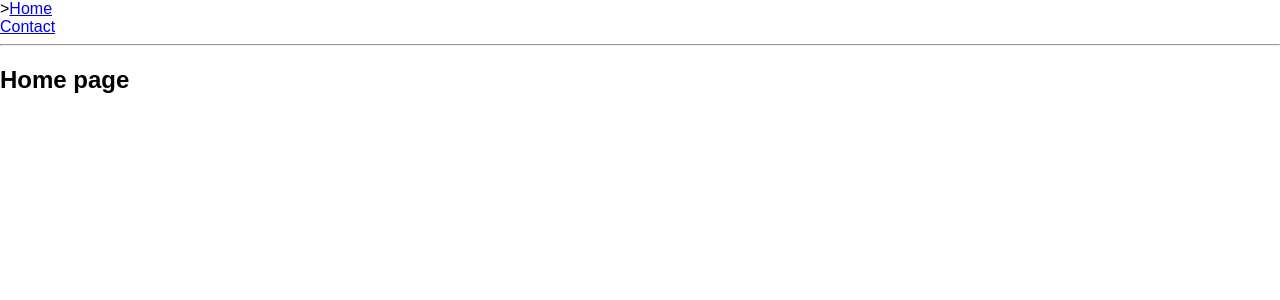
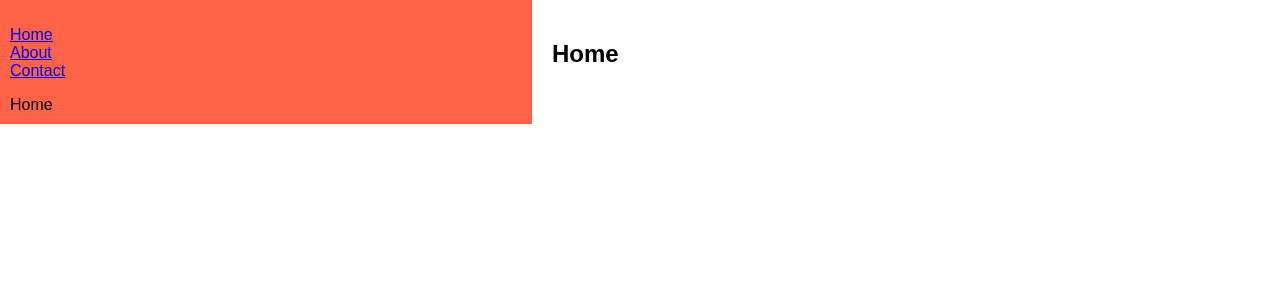
Before and after one commit to gertie-sheshe/router-4-basic, a React (Create React App) app: page / in a window 1280 px wide. Shown: the top 300 px of the page. Built offline with nearby package versions, Linux system fonts and the light colour scheme.

Commit message:
sidebar routes

```diff
--- /dev/null
+++ b/src/SideBar.js
@@ -0,0 +1,71 @@
+import React, { Component } from "react";
+import { BrowserRouter as Router, Link, Route } from "react-router-dom";
+
+const routes = [
+  {
+    path: "/",
+    exact: true,
+    leftbar: () => <div>Home</div>,
+    main: () => <h2>Home</h2>
+  },
+  {
+    path: "/about",
+    leftbar: () => <div>About</div>,
+    main: () => <h2>About</h2>
+  },
+  {
+    path: "/contact",
+    leftbar: () => <div>Contact</div>,
+    main: () => <h2>Contact</h2>
+  }
+];
+
+class App extends Component {
+  render() {
+    return (
+      <Router>
+        <div style={{ display: "flex" }}>
+          <div
+            style={{
+              padding: "10px",
+              width: "40%",
+              background: "#FF6347"
+            }}
+          >
+            <ul style={{ listStyleType: "none", padding: 0 }}>
+              <li>
+                <Link to="/">Home</Link>
+              </li>
+              <li>
+                <Link to="about">About</Link>
+              </li>
+              <li>
+                <Link to="/contact">Contact</Link>
+              </li>
+            </ul>
+            {routes.map(route => (
+              <Route
+                key={route.path}
+                path={route.path}
+                exact={route.exact}
+                component={route.leftbar}
+              />
+            ))}
+          </div>
+          <div style={{flex: 1, padding: '20px'}}>
+            {routes.map(route => (
+              <Route
+                key={route.path}
+                path={route.path}
+                exact={route.exact}
+                component={route.main}
+              />
+            ))}
+          </div>
+        </div>
+      </Router>
+    );
+  }
+}
+
+export default App;
--- a/src/index.js
+++ b/src/index.js
@@ -5,10 +5,11 @@ import './index.css';
 import App from './App';
 import Authentication from './Authentication';
 import CustomLink from './CustomLink';
+import SideBar from './SideBar';
 import registerServiceWorker from './registerServiceWorker';
 
 ReactDOM.render(
     <Router>
-        <CustomLink />
+        <SideBar />
     </Router>, document.getElementById('root'));
 registerServiceWorker()
```
